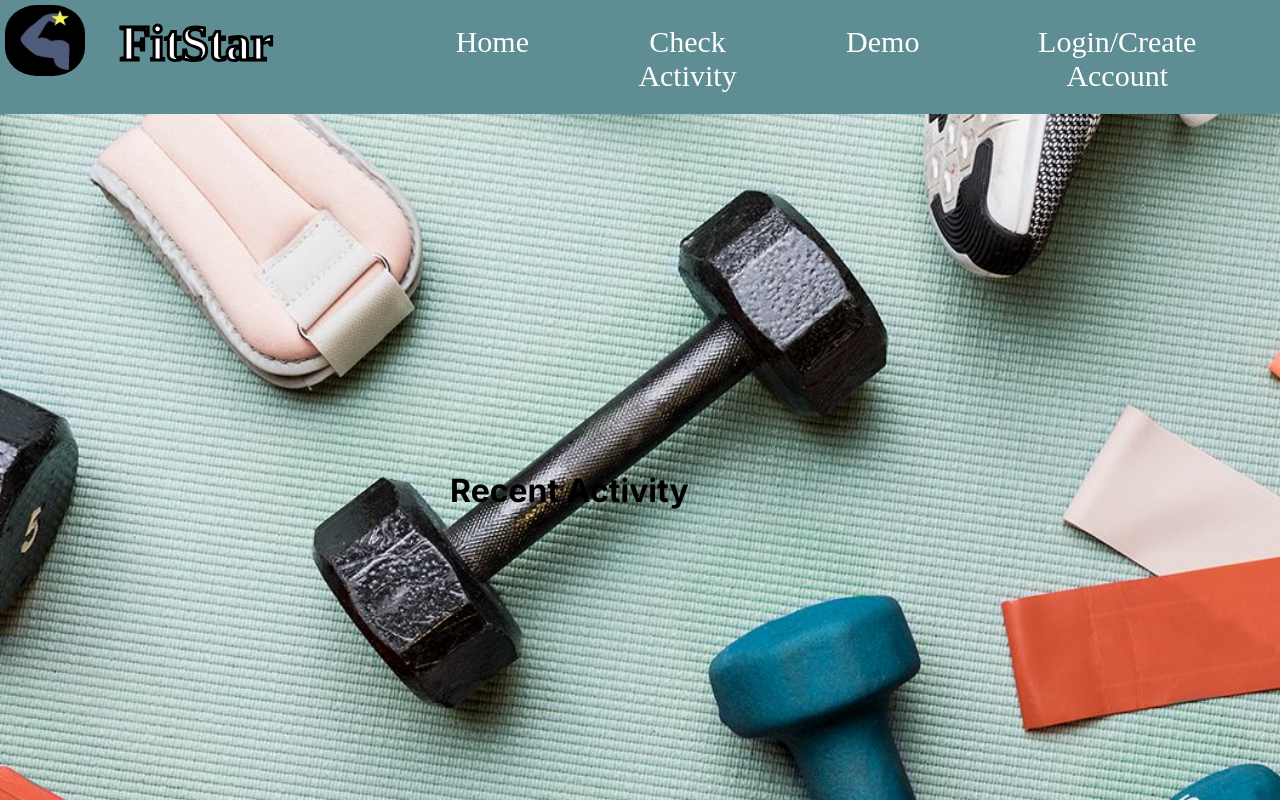
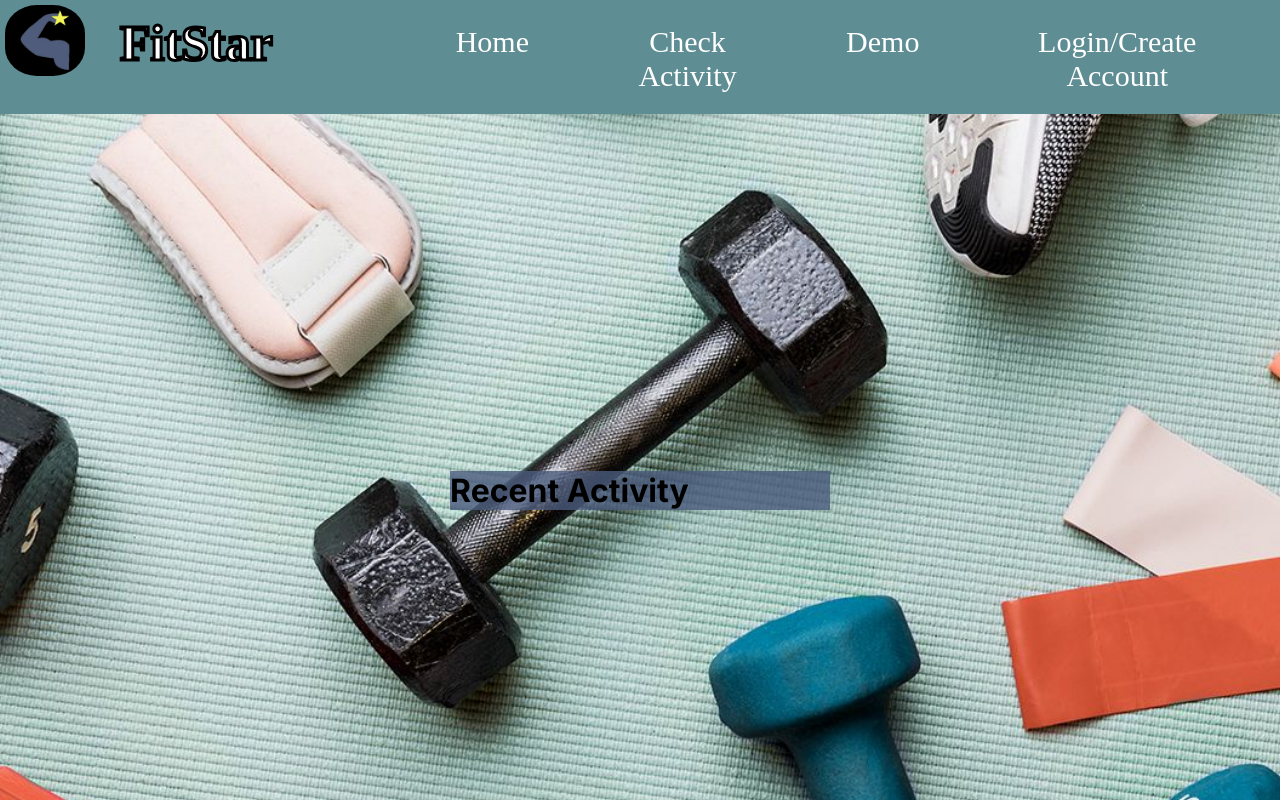
Before and after one commit to specter40/FitStar, a Next.js app: page /form in a window 1280 px wide. Shown: the top 800 px of the page. Built offline with nearby package versions, Linux system fonts and the light colour scheme; a web font is replaced by a local one.

Commit message:
star img upload

```diff
--- a/app/css/Card.css
+++ b/app/css/Card.css
@@ -0,0 +1,3 @@
+.card{
+    background: rgba(76, 92, 126, 0.8);
+}
```
Also changed, not shown: public/images/Star.png (added).
